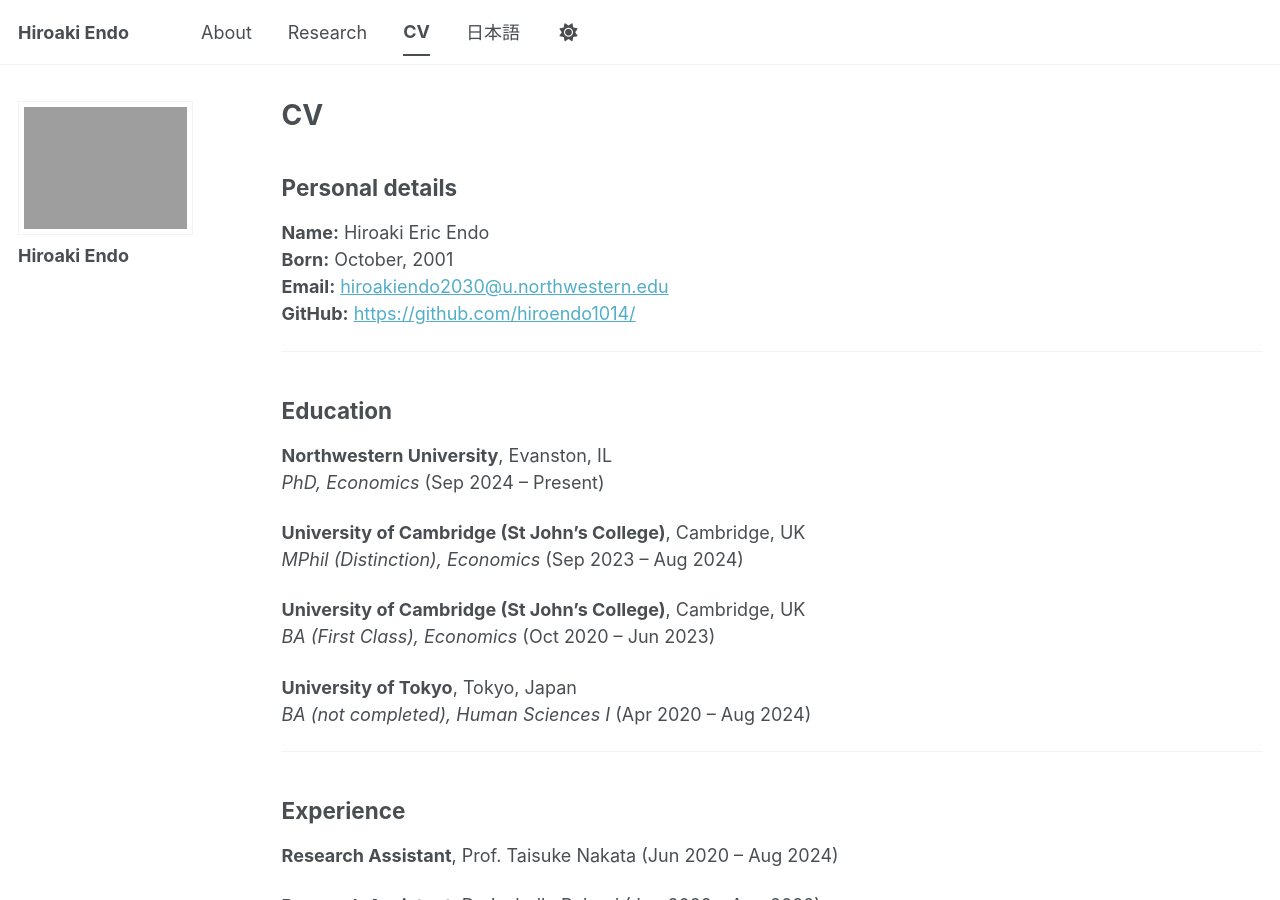
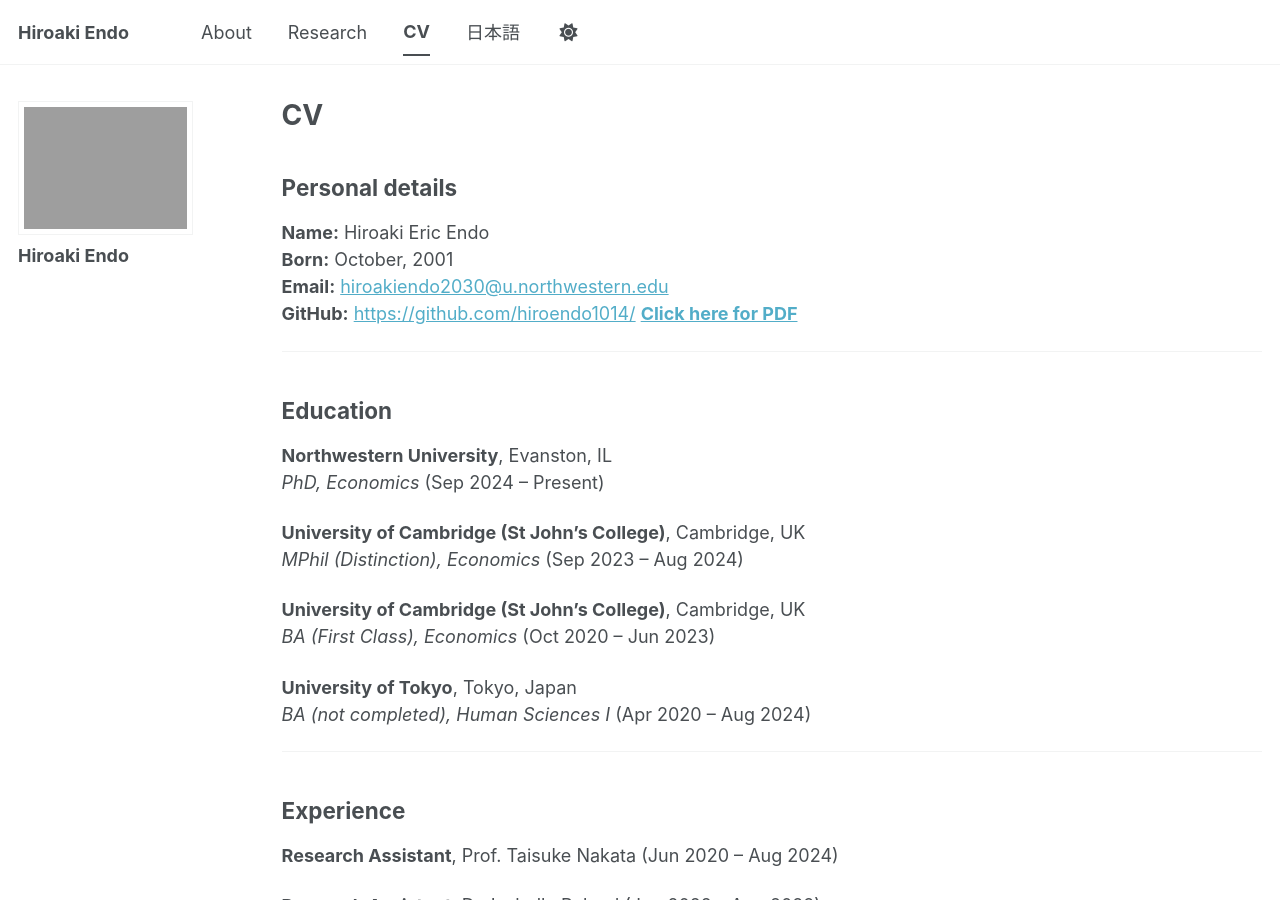
Before and after one commit to hiroendo1014/hiroendo1014.github.io, a Jekyll site: the page built from _pages/cv.md, in a window 1280 px wide and 900 px high. Built offline with Jekyll 4.4.1, drawn with Linux system fonts in a browser that asks for light colours; a script bundle is joined from its source files by our own code; library files that are not in the unit come from our copies.

Commit message:
Update cv.md

```diff
--- a/_pages/cv.md
+++ b/_pages/cv.md
@@ -14,6 +14,7 @@
 **Born:** October, 2001
 **Email:** [hiroakiendo2030@u.northwestern.edu](mailto:hiroakiendo2030@u.northwestern.edu)
 **GitHub:** <https://github.com/hiroendo1014/>
+**[Click here for PDF](../../files/CV_full.pdf)**
 
 ---
 
```
